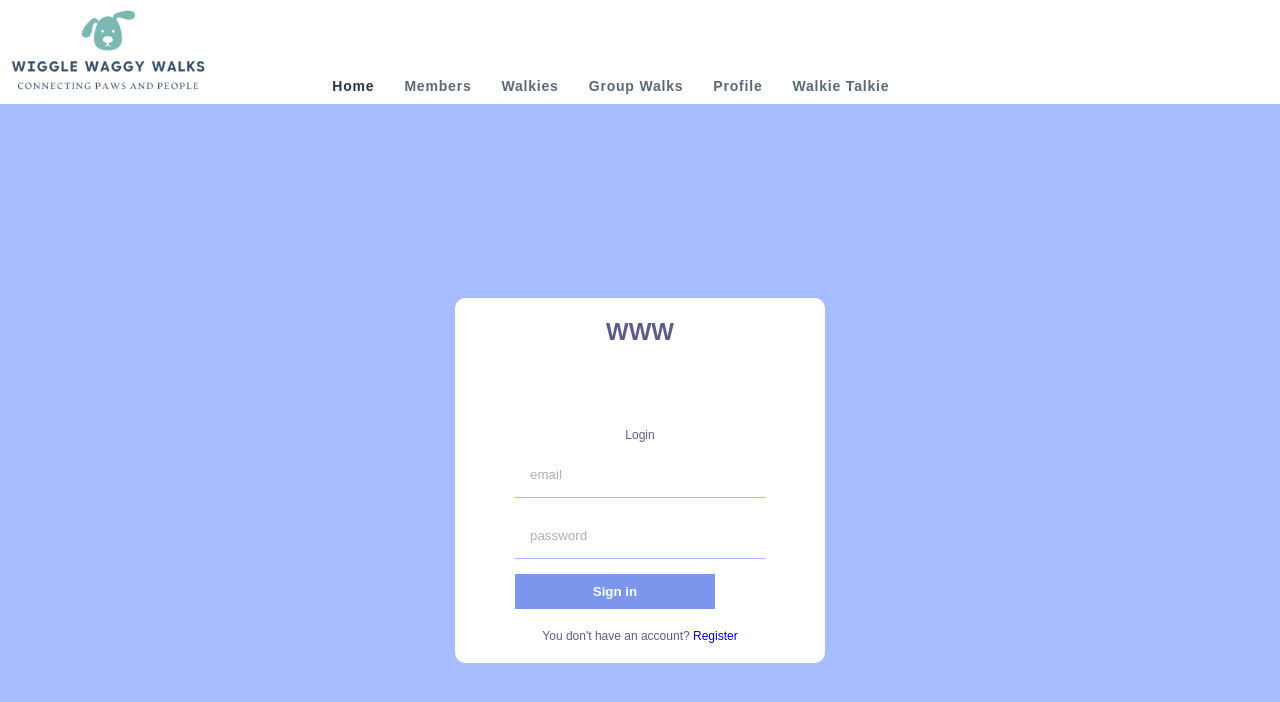
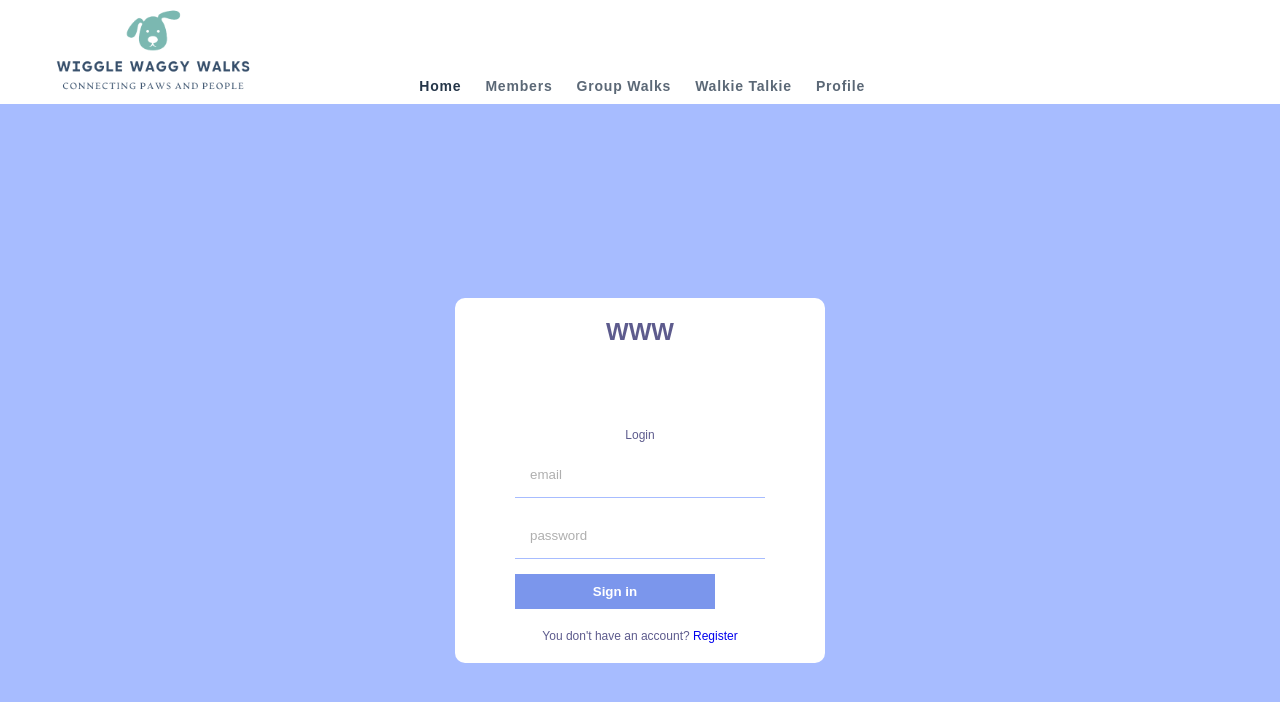
Before and after one commit to gillianroberts1/CapstoneClient, a React (Create React App) app: page /login in a window 1280 px wide. Shown: the top 702 px of the page. Built offline with nearby package versions, Linux system fonts and the light colour scheme; no server answers.

Commit message:
navbar walkie removed

```diff
--- a/src/components/NavBar.js
+++ b/src/components/NavBar.js
@@ -31,7 +31,7 @@ function NavBar() {
     <>
       <Navbar expand="lg" className={scrolled ? "scrolled" : ""}>
         <Container>
-          <Navbar.Brand href="#home">
+          <Navbar.Brand href="/">
             <div className="logo-container">
               <img src={logo} alt="Logo" className="logo" />
             </div>
@@ -63,18 +63,6 @@ function NavBar() {
               </Nav.Link>
 
               <Nav.Link
-                href="/walkies"
-                className={
-                  activeLink === "walkies"
-                    ? "active navbar-link"
-                    : "navbar-link"
-                }
-                onClick={() => onUpdateActiveLink("walkies")}
-              >
-                Walkies
-              </Nav.Link>
-
-              <Nav.Link
                 href="/groups"
                 className={
                   activeLink === "group-walkies"
@@ -84,6 +72,17 @@ function NavBar() {
                 onClick={() => onUpdateActiveLink("group-walkies")}
               >
                 Group Walks
+              </Nav.Link>
+              <Nav.Link
+                href="/walkietalkie"
+                className={
+                  activeLink === "walkietalkie"
+                    ? "active navbar-link"
+                    : "navbar-link"
+                }
+                onClick={() => onUpdateActiveLink("walkietalkie")}
+              >
+                Walkie Talkie
               </Nav.Link>
 
               <Nav.Link
@@ -97,17 +96,7 @@ function NavBar() {
               >
                 Profile
               </Nav.Link>
-              <Nav.Link
-                href="/walkietalkie"
-                className={
-                  activeLink === "walkietalkie"
-                    ? "active navbar-link"
-                    : "navbar-link"
-                }
-                onClick={() => onUpdateActiveLink("walkietalkie")}
-              >
-                Walkie Talkie
-              </Nav.Link>
+
             </Nav>
           </Navbar.Collapse>
         </Container>
--- a/src/components/css/NavBar.css
+++ b/src/components/css/NavBar.css
@@ -17,8 +17,9 @@
   width: 100%;
 }
 .navbar-nav {
-  padding-top: 70px;
-  padding-left: 100px;
+  /* padding-top: 70px;
+  padding-left: 100px; */
+  padding:70px 0px 0px 100px
 }
 
 nav.navbar {
@@ -50,14 +51,14 @@ nav.navbar a.navbar-brand {
 .logo {
   height: 100px;
   width: auto;
-  padding: 0px 5px;
+  padding: 0px 50px;
 }
 
 nav.navbar .navbar-nav .nav-link.navbar-link {
   font-weight: 700;
   color: #253649 !important;
   letter-spacing: 0.8px;
-  padding: 0 15px;
+  padding: 0 12px;
   font-size: 14px;
   opacity: 0.75;
 }
```
